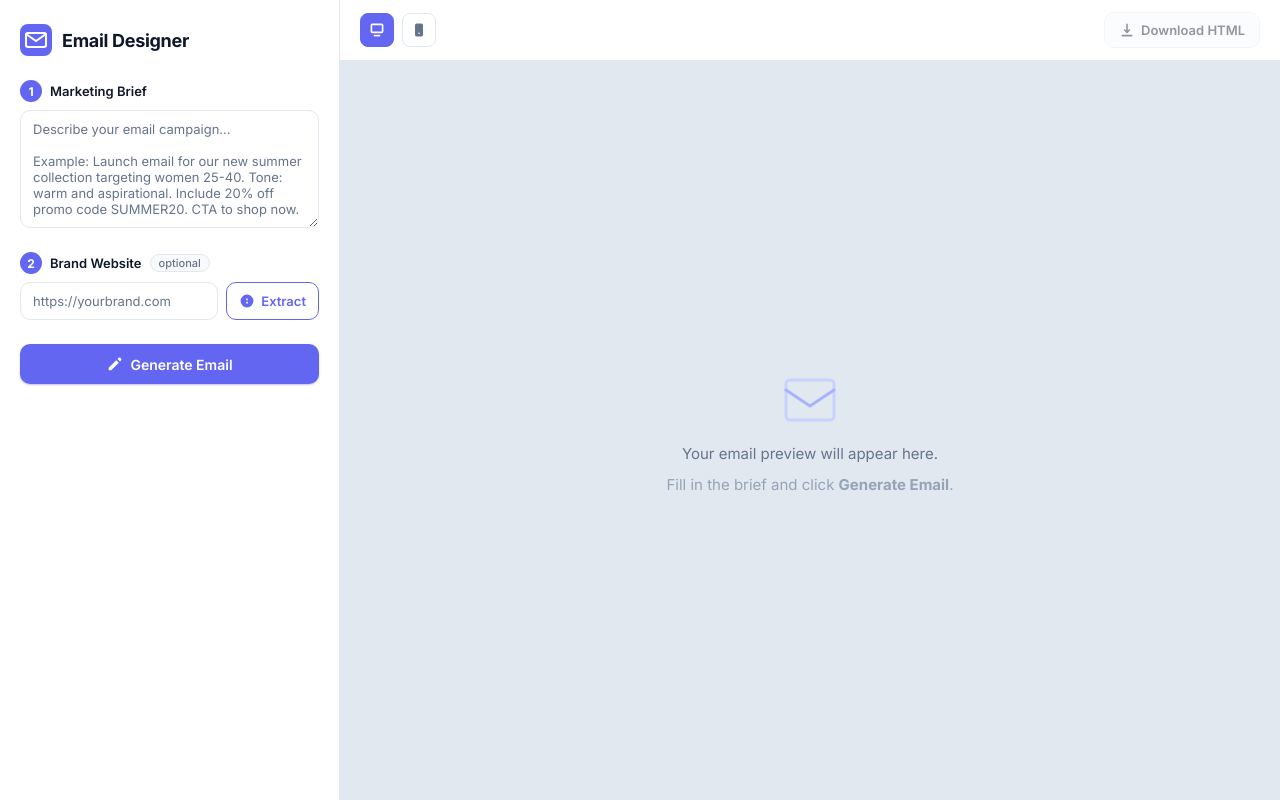
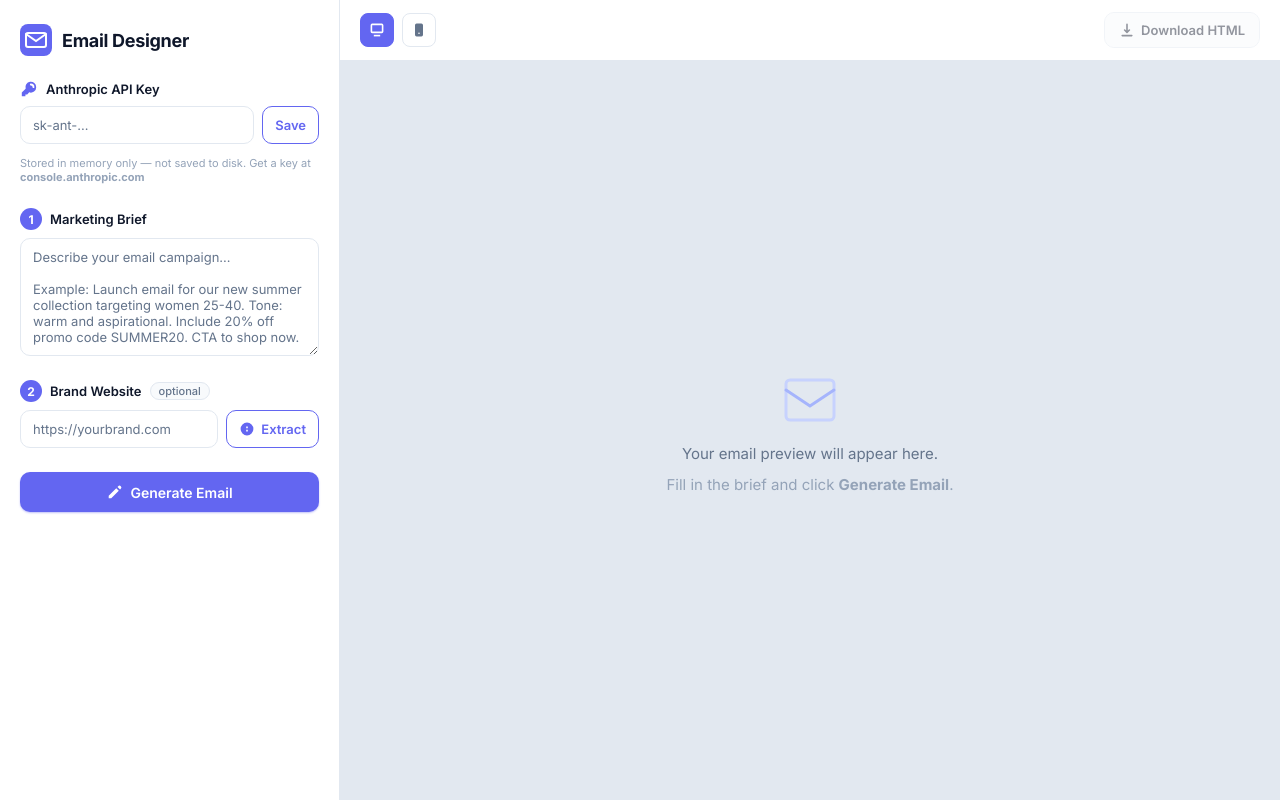
Before and after one commit to SamWilsonUK/emailmarketer, a Flask app: page / in a window 1280 px wide. Run offline with Flask 3, Linux system fonts and the light colour scheme.

Commit message:
Add in-browser API key input and runtime key storage
- Adds an API key field to the sidebar so users can paste their
  Anthropic key directly in the UI without restarting the server
- Key is stored in memory only (never written to disk)
- Adds /api/set-key endpoint to receive the key at runtime
- Refactors key lookup through get_api_key() helper

https://claude.ai/code/session_01Drn9uJhTuyyGzouiG9VmkD

```diff
--- a/app.py
+++ b/app.py
@@ -12,7 +12,13 @@ from flask import Flask, render_template, request, jsonify
 
 app = Flask(__name__)
 
+# Key can be supplied at runtime via the /api/set-key endpoint (stored in memory only)
 ANTHROPIC_API_KEY = os.environ.get("ANTHROPIC_API_KEY", "")
+_runtime_api_key: str = ""
+
+
+def get_api_key() -> str:
+    return _runtime_api_key or ANTHROPIC_API_KEY
 
 # ---------------------------------------------------------------------------
 # Colour extraction
@@ -157,7 +163,7 @@ Rules:
 """
 
 def generate_email(brief: str, brand_colors: dict, brand_url: str = "") -> str:
-    client = anthropic.Anthropic(api_key=ANTHROPIC_API_KEY)
+    client = anthropic.Anthropic(api_key=get_api_key())
 
     color_context = ""
     if brand_colors.get("named"):
@@ -212,9 +218,20 @@ def api_extract_colors():
     return jsonify(result)
 
 
+@app.route("/api/set-key", methods=["POST"])
+def api_set_key():
+    global _runtime_api_key
+    data = request.get_json(force=True)
+    key = data.get("key", "").strip()
+    if not key:
+        return jsonify({"error": "No key provided"}), 400
+    _runtime_api_key = key
+    return jsonify({"ok": True})
+
+
 @app.route("/api/generate", methods=["POST"])
 def api_generate():
-    if not ANTHROPIC_API_KEY:
+    if not get_api_key():
         return jsonify({"error": "ANTHROPIC_API_KEY environment variable not set"}), 500
 
     data = request.get_json(force=True)
--- a/static/script.js
+++ b/static/script.js
@@ -1,5 +1,8 @@
 (() => {
   // ── Elements ──
+  const apiKeyEl      = document.getElementById('api-key');
+  const btnSetKey     = document.getElementById('btn-set-key');
+  const keyStatus     = document.getElementById('key-status');
   const briefEl       = document.getElementById('brief');
   const brandUrlEl    = document.getElementById('brand-url');
   const btnExtract    = document.getElementById('btn-extract');
@@ -38,6 +41,31 @@
     });
     swatchesEl.classList.toggle('hidden', colors.length === 0);
   }
+
+  // ── Save API key ──
+  async function saveApiKey() {
+    const key = apiKeyEl.value.trim();
+    if (!key) { setStatus(keyStatus, 'Please enter an API key.', 'error'); return; }
+    btnSetKey.disabled = true;
+    try {
+      const res = await fetch('/api/set-key', {
+        method: 'POST',
+        headers: { 'Content-Type': 'application/json' },
+        body: JSON.stringify({ key }),
+      });
+      const data = await res.json();
+      if (data.error) throw new Error(data.error);
+      setStatus(keyStatus, 'API key saved for this session.', 'success');
+      apiKeyEl.value = '••••••••••••••••';
+    } catch (err) {
+      setStatus(keyStatus, `Error: ${err.message}`, 'error');
+    } finally {
+      btnSetKey.disabled = false;
+    }
+  }
+
+  btnSetKey.addEventListener('click', saveApiKey);
+  apiKeyEl.addEventListener('keydown', e => { if (e.key === 'Enter') { e.preventDefault(); saveApiKey(); } });
 
   // ── Extract colours ──
   async function extractColors() {
--- a/templates/index.html
+++ b/templates/index.html
@@ -20,6 +20,26 @@
         </svg>
         <h1 class="sidebar__title">Email Designer</h1>
       </header>
+
+      <!-- API Key -->
+      <section class="step" id="step-key">
+        <div class="step__label">
+          <svg viewBox="0 0 20 20" fill="currentColor" width="18" height="18" style="color:#6366f1"><path fill-rule="evenodd" d="M18 8a6 6 0 01-7.743 5.743L10 14l-1 1-1 1H6v2H2v-4l4.257-4.257A6 6 0 1118 8zm-6-4a1 1 0 100 2 2 2 0 012 2 1 1 0 102 0 4 4 0 00-4-4z" clip-rule="evenodd"/></svg>
+          Anthropic API Key
+        </div>
+        <div class="url-row">
+          <input
+            id="api-key"
+            class="input input--inline"
+            type="password"
+            placeholder="sk-ant-…"
+            autocomplete="off"
+          />
+          <button id="btn-set-key" class="btn btn--ghost">Save</button>
+        </div>
+        <div id="key-status" class="color-status hidden"></div>
+        <p style="font-size:11px;color:#94a3b8;margin-top:4px;">Stored in memory only — not saved to disk. Get a key at <strong>console.anthropic.com</strong></p>
+      </section>
 
       <!-- Step 1: Brief -->
       <section class="step" id="step-brief">
```
